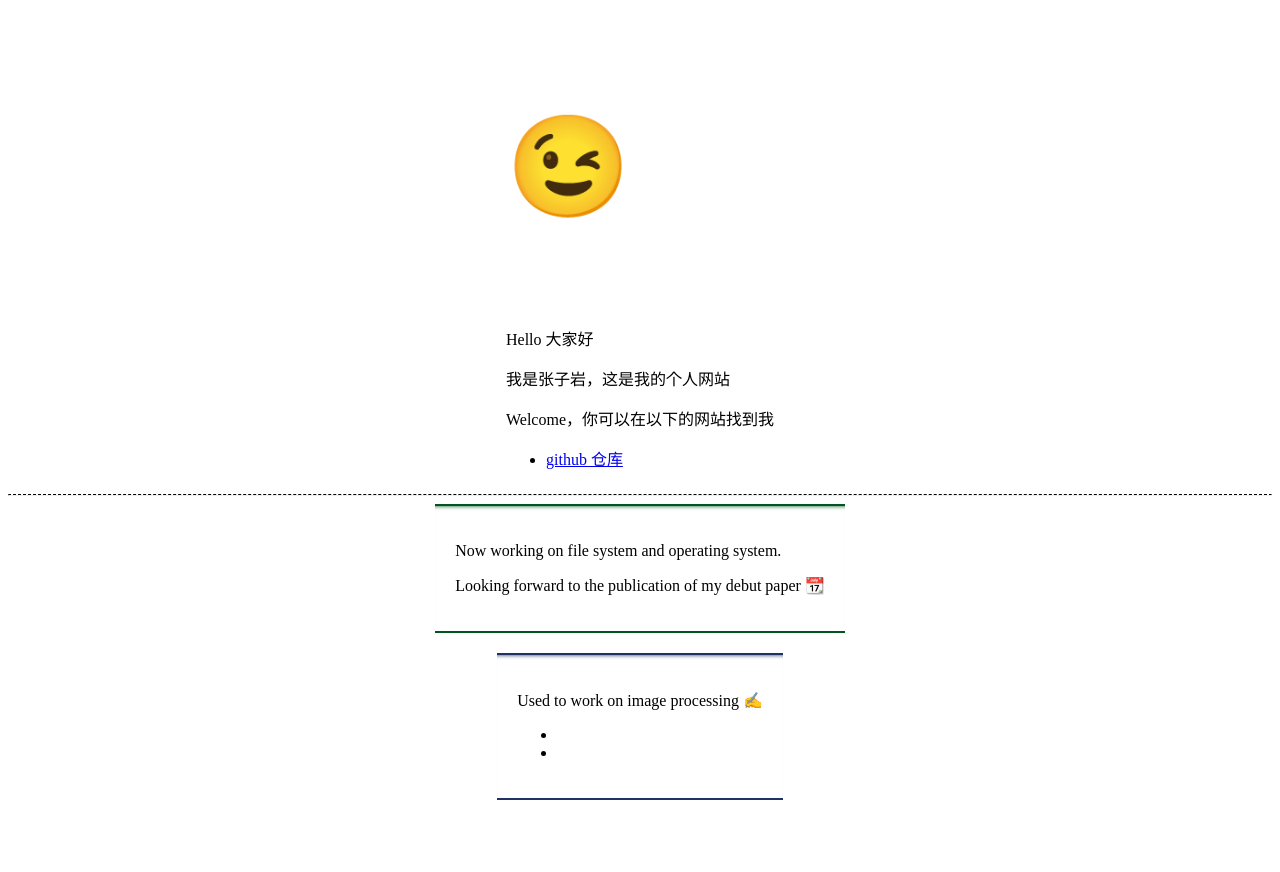
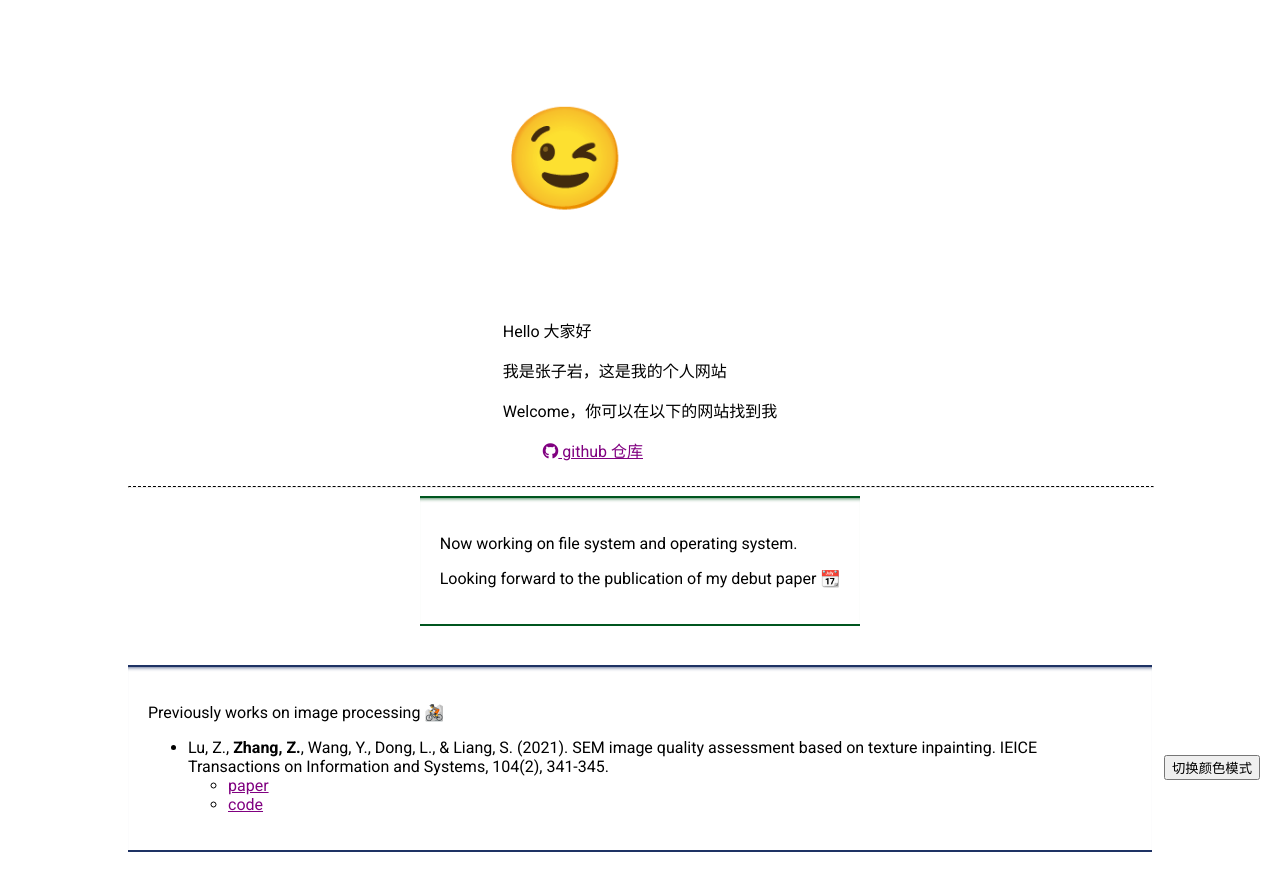
Before and after one commit to ziyan-zhang/zhangziyan.github.io, a plain HTML site: page index.html in a window 1280 px wide. Before the commit the page ends 828 px from the top, so only its background shows below. Drawn offline with Linux system fonts and the light colour scheme; no server answers.

Commit message:
ok, stop playing w. that

```diff
--- a/index.html
+++ b/index.html
@@ -1,80 +1,31 @@
 <!DOCTYPE html>
 <html lang="en">
 <head>
+<link href="https://fonts.googleapis.com/css2?family=Roboto:wght@400;700&display=swap" rel="stylesheet">
+<link rel="stylesheet" href="https://cdnjs.cloudflare.com/ajax/libs/font-awesome/5.15.3/css/all.min.css">
+<link rel="stylesheet" href="styles.css"> <!-- 引入外部 CSS 文件 -->
 <meta charset="UTF-8">
 <meta name="viewport" content="width=device-width, initial-scale=1.0">
-<title>锐利嵌入效果边框示例</title>
-<style>
-    .boxed {
-        border: 1px solid #1E3264; /* 实线边框，宽度1px，颜色：R：30 G：50 B：100 */
-        padding: 20px; /* 内边距20像素 */
-        box-shadow:
-            inset -4px 0 4px -4px #1E3264, /* 内左阴影，四个像素向左，颜色：R：30 G：50 B：100 */
-            inset 0 -4px 4px -4px #1E3264; /* 内上阴影，四个像素向上，颜色：R：30 G：50 B：100 */
-        /* 阴影的扩散半径为负值，这会使阴影边缘更为锐利 */
-    }
-</style>
+<title>示例页面</title>
+
 </head>
 <body>
 
-<div style="text-align: center;">
-    <div style="display: inline-block; text-align: left;">
+
+
+<div class="container">
+    <div>
         <p style="font-size:100px">&#128521;</p>
         <p>Hello 大家好</p>
         <p>我是张子岩，这是我的个人网站</p>
         <p>Welcome，你可以在以下的网站找到我</p>
         <ul>
-          <li> <a href="https://github.com/ziyan-zhang">github 仓库</a> </li>
+          <a href="https://github.com/ziyan-zhang"> <i class="fab fa-github"></i> github 仓库</i></a>
         </ul>
-    </div>
     </div>
 
     <!-- 加一条虚线 -->
-<hr style="border-top: 1px dashed #000;">
-
-
-</body>
-</html>
-
-<!DOCTYPE html>
-<html lang="en">
-<head>
-<meta charset="UTF-8">
-<meta name="viewport" content="width=device-width, initial-scale=1.0">
-<title>示例页面</title>
-<style>
-      body {
-      text-align: center; /* 让 body 内的所有内容居中 */
-    }
-
-    .bordered-paragraph {
-      padding: 20px;
-      border-width: 2px 0;
-      border-style: solid;
-      box-sizing: border-box;
-      margin-bottom: 20px; /* 添加底部外边距 */
-      display: inline-block; /* 修改为 inline-block */
-      text-align: left; /* 让边框内的内容左对齐 */
-    }
-
-    .border-green {
-      border-color: #00561F; /* 深绿色边框 */
-      box-shadow:
-        inset 0 4px 4px -4px #00561F; /* 移除左边阴影，只保留上面的阴影 */
-    }
-
-    .border-blue {
-      border-color: #1E3264; /* 深蓝色边框 */
-      box-shadow:
-        inset 0 4px 4px -4px #1E3264; /* 移除左边阴影，只保留上面的阴影 */
-    }
-
-    .bordered-paragraph p {
-      display: block; /* 让 p 标签的宽度自适应内容 */
-    }
-</style>
-</head>
-<body>
+    <hr style="border-top: 1px dashed #000; width: 100%;">
 
     <div class="bordered-paragraph border-green">
         <p>Now working on file system and operating system.</p>
@@ -83,22 +34,29 @@
     <!-- 换行 -->
     <br>
     <div class="bordered-paragraph border-blue">
-  <p>Used to work on image processing &#9997;</p>
+      <p>Previously works on image processing &#128693;</p>
       <ul>
-    <li id="link1"><a href="https://www.jstage.jst.go.jp/article/transinf/E104.D/2/E104.D_2020EDL8123/_article/-char/ja/"></a></li>
-    <li><a href="https://github.com/ziyan-zhang/TI-SEM-IQA"></a></li>
+        <li>Lu, Z., <b>Zhang, Z.</b>, Wang, Y., Dong, L., & Liang, S. (2021). SEM image quality assessment based on texture inpainting. IEICE Transactions on Information and Systems, 104(2), 341-345.
+          <ul>
+            <li><a href="https://www.jstage.jst.go.jp/article/transinf/E104.D/2/E104.D_2020EDL8123/_article/-char/ja/">paper</a></li>
+            <li><a href="https://github.com/ziyan-zhang/TI-SEM-IQA">code</a></li>
+          </ul>
+        </li>
       </ul>
     </div>
+</div>
+
+</body>
+
+
+
+<button id="theme-button">切换颜色模式</button>
+
 <script>
-  fetch('https://url-metadata.herokuapp.com/meta?url=https://www.jstage.jst.go.jp/article/transinf/E104.D/2/E104.D_2020EDL8123/_article/-char/ja/')
-    .then(response => response.json())
-    .then(data => {
-      let link1 = document.querySelector('#link1 a');
-      link1.textContent = data.title; // 设置链接的文本为网站的标题
-      let img = document.createElement('img'); // 创建一个新的 img 元素
-      img.src = data.image; // 设置 img 元素的 src 属性为网站的图标
-      link1.prepend(img); // 将 img 元素添加到链接的前面
+  document.getElementById('theme-button').addEventListener('click', function() {
+    document.body.classList.toggle('dark-mode');
   });
 </script>
-</body>
+
+
 </html>
--- /dev/null
+++ b/styles.css
@@ -0,0 +1,86 @@
+/* styles.css */
+
+body {
+    max-width: 80%;
+    word-wrap: break-word;
+    margin: auto;
+    background-color: #fff; /* 默认白色背景 */
+    color: #000; /* 默认文字颜色为黑色 */
+    font-family: 'Roboto', sans-serif;
+}
+
+.container {
+    animation: fadeIn 2s;
+    display: flex;
+    flex-direction: column;
+    align-items: center;
+    justify-content: center;
+    width: fit-content;
+    margin: auto;
+}
+
+.bordered-paragraph {
+    padding: 20px;
+    border-width: 2px 0;
+    border-style: solid;
+    box-sizing: border-box;
+    margin-bottom: 20px;
+    text-align: left;
+    transition: all 0.3s ease;
+}
+
+.bordered-paragraph p {
+    display: block;
+}
+
+.border-green {
+    border-color: #00561F; /* 深绿色边框 */
+    box-shadow:
+      inset 0 4px 4px -4px #00561F; /* 移除左边阴影，只保留上面的阴影 */
+}
+
+.border-blue {
+    border-color: #1E3264; /* 深蓝色边框 */
+    box-shadow:
+      inset 0 4px 4px -4px #1E3264; /* 移除左边阴影，只保留上面的阴影 */
+}
+
+a {
+    display: inline-block;
+    color: #800080; /* 默认链接颜色为紫色 */
+}
+
+a:hover {
+    transform: scale(1.02);
+}
+
+@media (max-width: 600px) {
+    body {
+        max-width: 100%;
+    }
+}
+
+.dark-mode {
+    background-color: #003366; /* 深蓝色背景 */
+    color: #fff;
+}
+
+.dark-mode a {
+    color: #aad8f1; /* 这是一个较亮的蓝色，与深蓝色背景形成了良好的对比 */
+}
+
+.dark-mode .border-green {
+    border-color: #99cc66; /* 暗色模式下的浅绿色边框 */
+    box-shadow: 0 0 10px #99cc66; /* 添加浅绿色阴影 */
+}
+
+.dark-mode .border-blue {
+    border-color: #6699cc; /* 暗色模式下的浅蓝色边框 */
+    box-shadow: 0 0 10px #6699cc; /* 添加浅蓝色阴影 */
+}
+
+#theme-button {
+    position: fixed; /* 使用固定定位 */
+    right: 20px; /* 距离右边 20px */
+    bottom: 20px; /* 距离底部 20px */
+}
```
Lines whose indentation alone changed are shown as unchanged.
